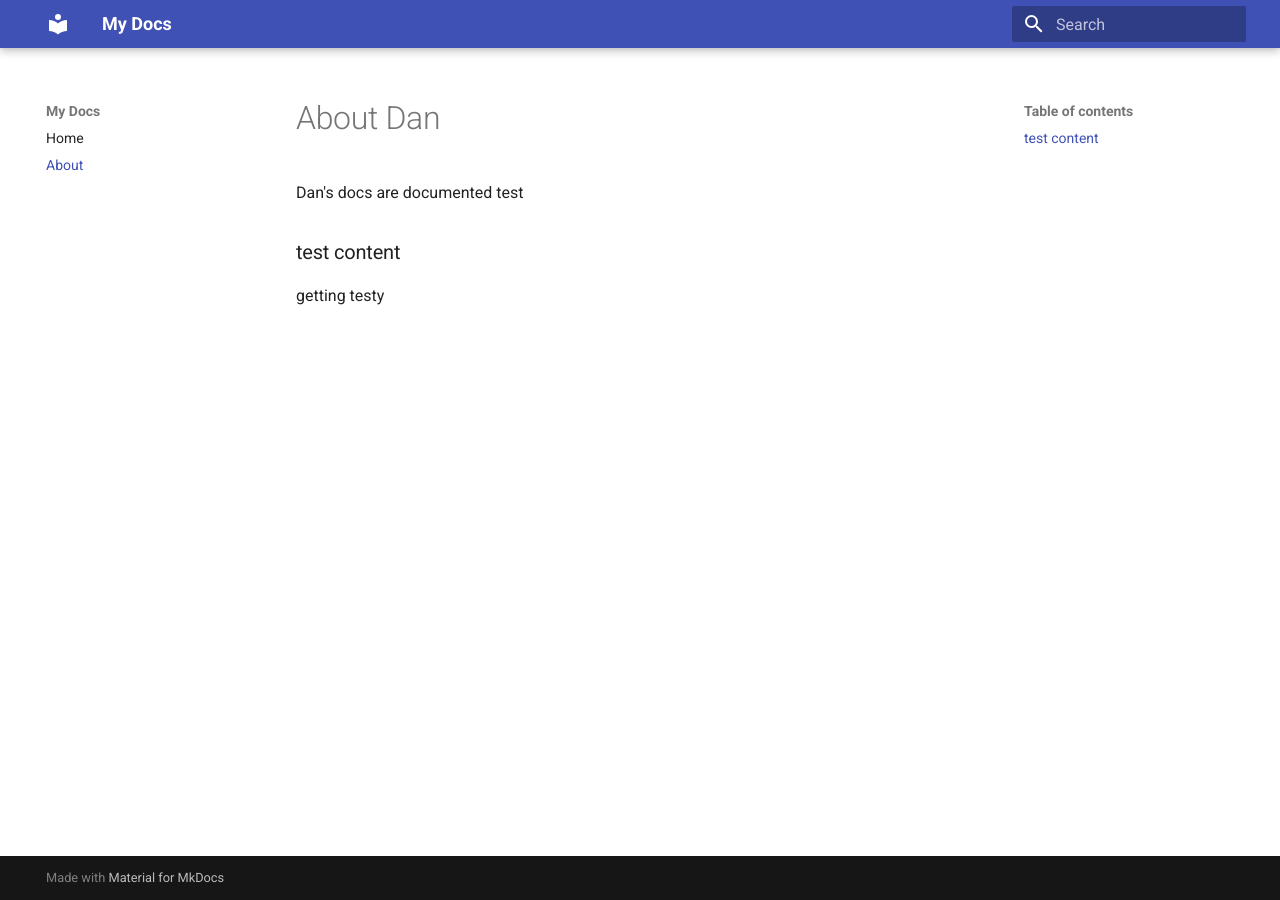
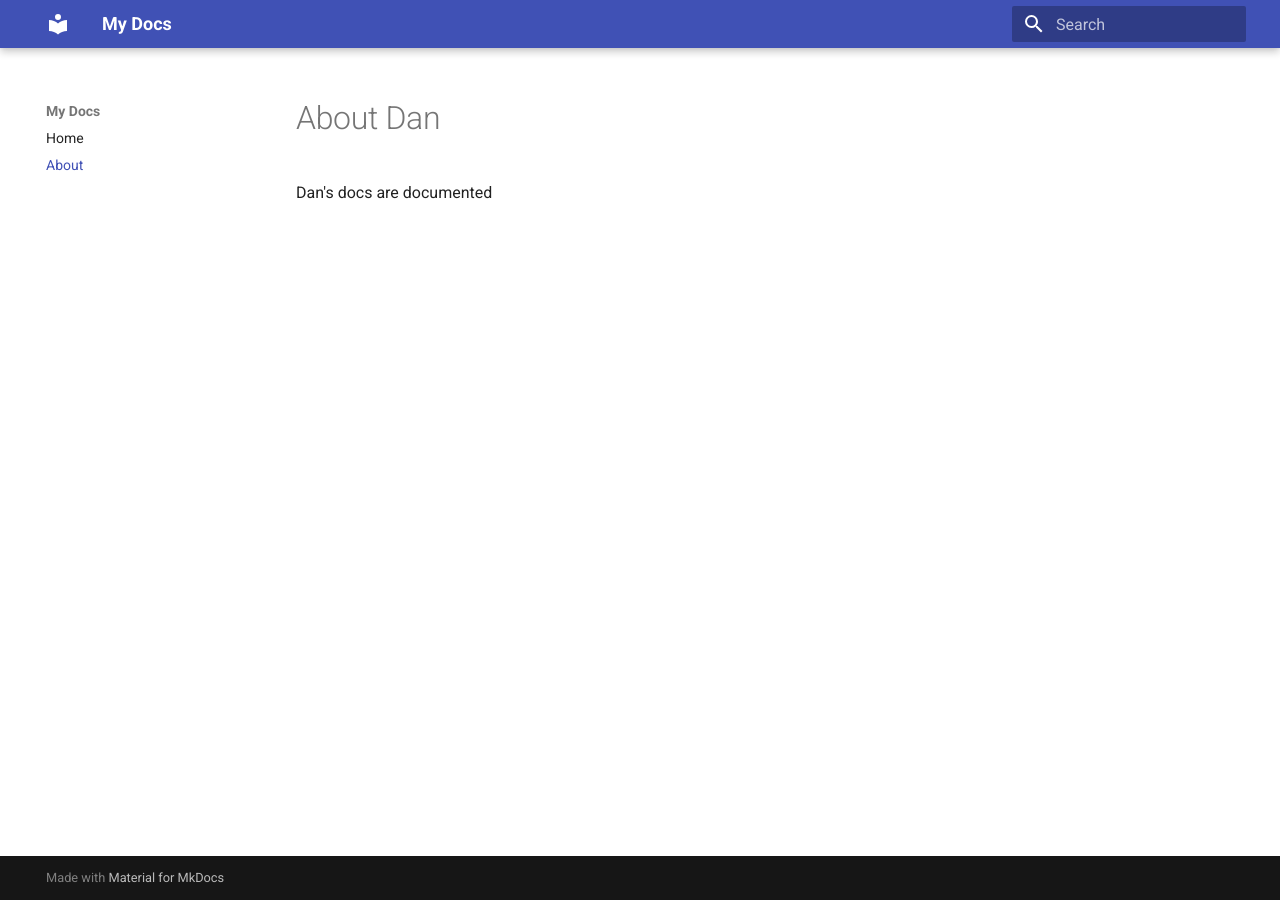
Before and after one commit to diskwarrior/docs, an MkDocs documentation site: the page built from docs/about.md, in a window 1280 px wide. Built offline with MkDocs 1.6.1 and Material for MkDocs 9.7.7, drawn with Linux system fonts in a browser that asks for light colours.

Commit message:
reduce about page

```diff
--- a/docs/about.md
+++ b/docs/about.md
@@ -1,8 +1,3 @@
 # About Dan
 
 Dan's docs are documented
-test
-
-
-### test content
-getting testy
```
